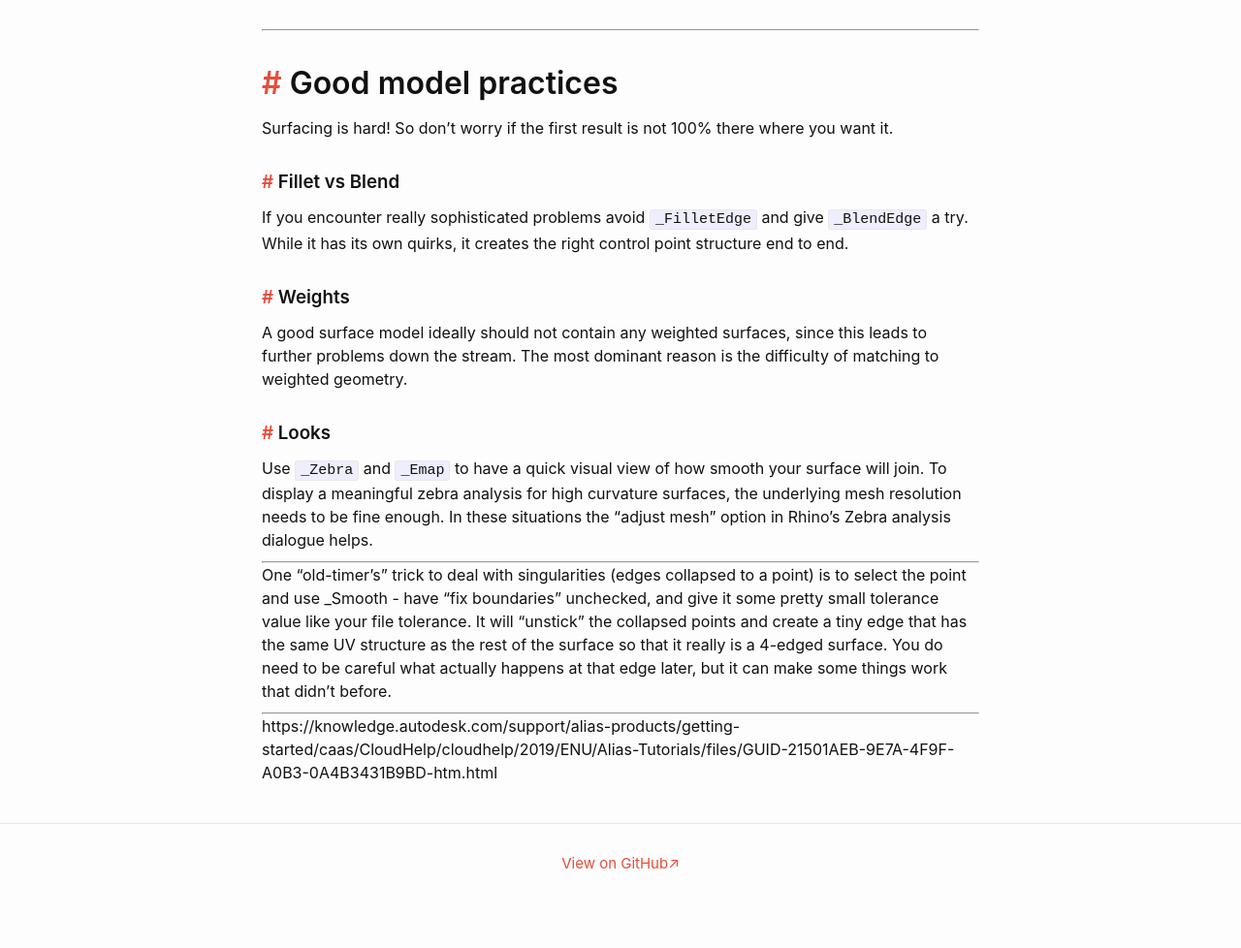
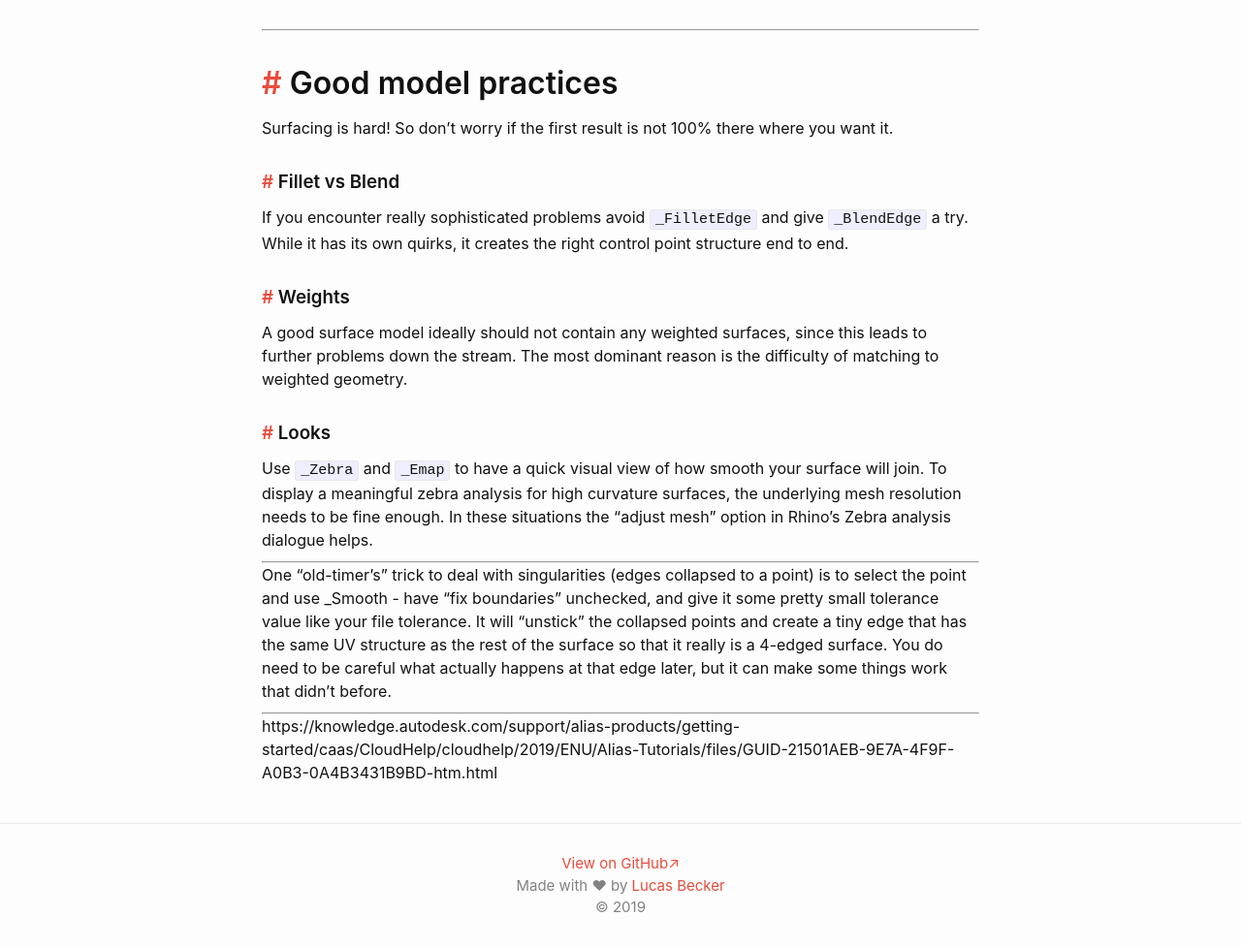
Before and after one commit to runxel/rhino-secrets, a Jekyll site: the page built from best-practice.md, in a window 1280 px wide. Shown: the whole page at 97% size. Built offline with Jekyll 4.4.1, drawn with Linux system fonts in a browser that asks for light colours; our own code applies the rules of GitHub Pages for plain Markdown files; before the commit the page ends 933 px from its top, so only the background shows below that.

Commit message:
Footer expanded

```diff
--- a/_layouts/default.html
+++ b/_layouts/default.html
@@ -34,6 +34,10 @@
 					{% if site.github.is_project_page %}
 	        	<a href="{{ site.github.repository_url }}">View on GitHub</a>
 					{% endif %}
+					<br>
+					Made with <span class="heart">♥</span> by <a href="lucasbecker.de">Lucas Becker</a>
+					<br>
+					<span class="mirror-v">©</span> {{ 'now' | date: "%Y" }}
 				</div>
 				</div>
 			</footer>
--- a/_sass/minima/_layout.scss
+++ b/_sass/minima/_layout.scss
@@ -214,6 +214,14 @@
   }
 }
 
+.heart {
+  color: var(--brand-color);
+  text-shadow: 0 0 5px #fff, 0 0 10px var(--brand-color);
+}
+.mirro-v { /* mirror along the vertical axis to fake a copyleft sign */
+  transform: scale(-1, 1);
+}
+
 
 
 /**
```
